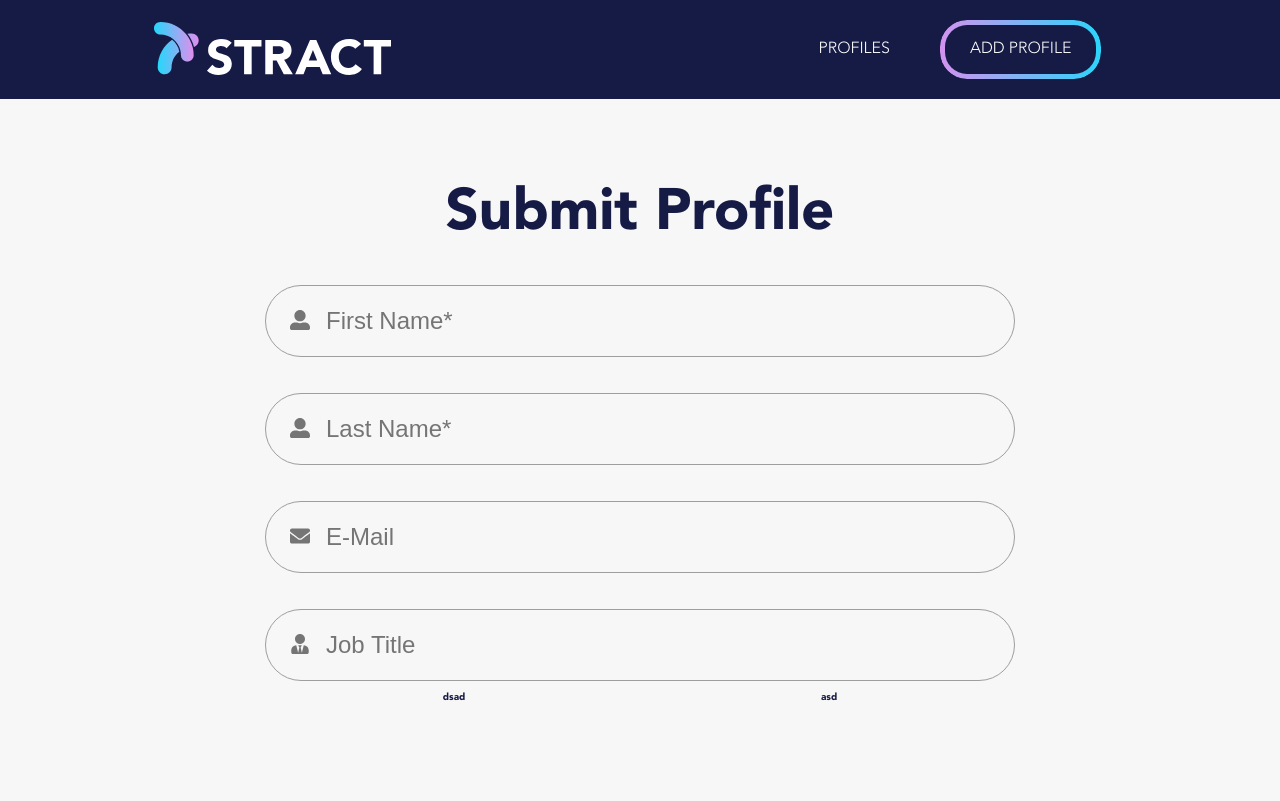
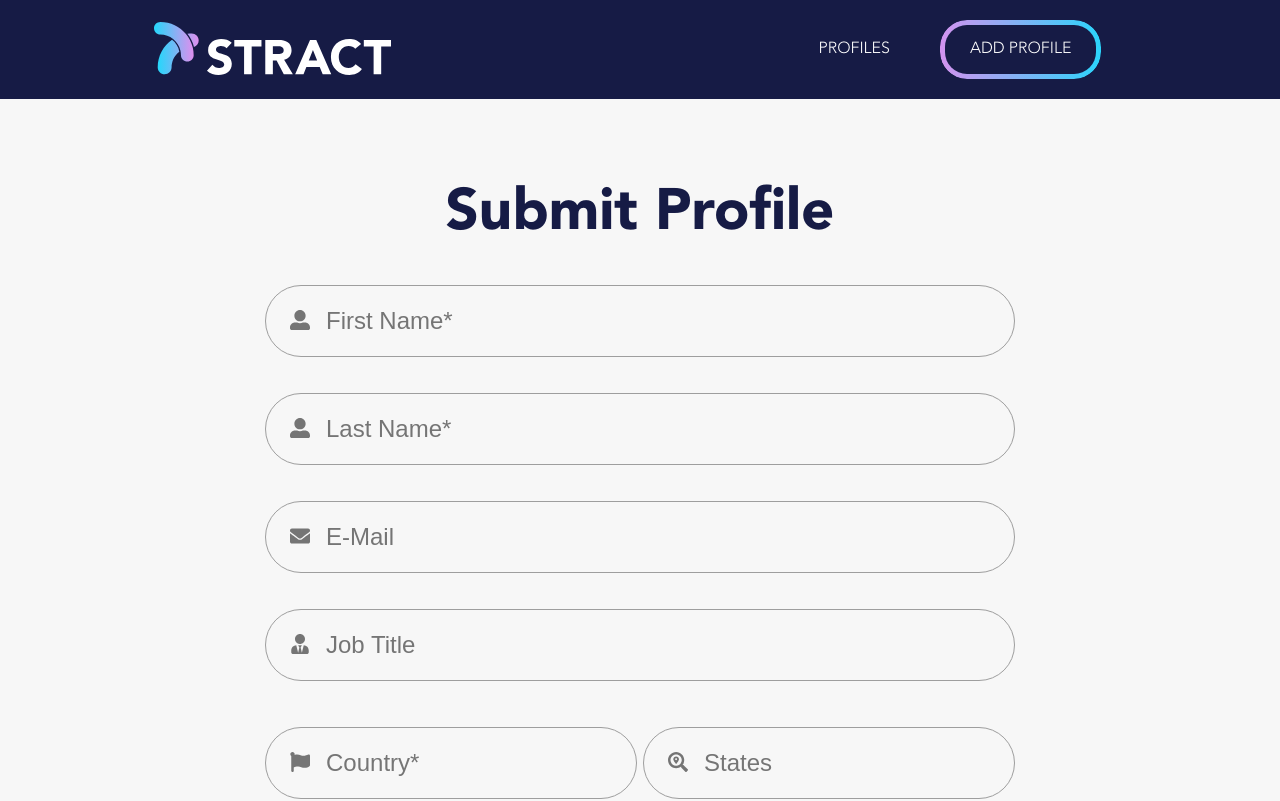
Before and after one commit to Yasser-Shehab/lirten-frontend-task, a React (Create React App) app: page /add in a window 1280 px wide. Shown: the top 801 px of the page. Built offline with nearby package versions, Linux system fonts and the light colour scheme.

Commit message:
Created All Submit form elements

```diff
--- a/package.json
+++ b/package.json
@@ -11,6 +11,7 @@
     "formik": "^2.2.9",
     "node-sass": "^7.0.1",
     "react": "^18.1.0",
+    "react-country-region-selector": "^3.4.0",
     "react-dom": "^18.1.0",
     "react-icons": "^4.3.1",
     "react-redux": "^8.0.1",
--- a/src/components/CreateForm/CreateForm.jsx
+++ b/src/components/CreateForm/CreateForm.jsx
@@ -1,12 +1,27 @@
 import "./CreateForm.scss";
-import { Formik, Form } from "formik";
+import { Formik, Form, Field } from "formik";
 import Input from "../Input/Input";
-import { FaEnvelope, FaUserAlt, FaUserTie } from "react-icons/fa";
+import { FaEnvelope, FaUserAlt, FaUserTie, FaFlag, FaSearchLocation } from "react-icons/fa";
 import Button from "../Button/Button";
 import * as Yup from "yup";
+import axios from "axios";
 import Dropdown from "../Dropdown/Dropdown";
+import { useState } from "react";
+// import { CountryDropdown, RegionDropdown, CountryRegionData } from "react-country-region-selector";
 
 function CreateForm() {
+  // const [country, setCountry] = useState("");
+  // const [state, setstate] = useState("");
+
+  // console.log(country);
+  // console.log(state);
+
+  // const selectCountry = (val) => {
+  //   setCountry((prev) => (prev = val));
+  // };
+  // const selectState = (val) => {
+  //   setstate((prev) => (prev = val));
+  // };
   const validate = Yup.object({
     firstname: Yup.string()
       .max(15, "Cant be more than 15 Characters")
@@ -16,6 +31,8 @@ function CreateForm() {
       .required("This field is Required"),
     email: Yup.string().email("Email is Invalid"),
     jobTitle: Yup.string().max(20, "Cant be more than 20 Characters"),
+    country: Yup.string().required("This field is Required"),
+    state: Yup.string().required("This field is Required"),
   });
   return (
     <Formik
@@ -28,8 +45,10 @@ function CreateForm() {
         state: "",
       }}
       validationSchema={validate}
-      onSubmit={(values) => {
-        console.log(values);
+      onSubmit={async (values) => {
+        const response = await axios.post("http://localhost:4000/api/profile/", values);
+        console.log(response);
+        return response.data;
       }}
     >
       {(formik) => (
@@ -37,7 +56,6 @@ function CreateForm() {
           <div className="form-title">
             {console.log(formik.values)}
             <h1>Submit Profile</h1>
-
             <Form>
               <Input placeholder="First Name*" name="firstname" type="text">
                 <FaUserAlt />
@@ -51,7 +69,15 @@ function CreateForm() {
               <Input placeholder="Job Title" name="jobTitle" type="text">
                 <FaUserTie />
               </Input>
-              <Dropdown />
+              <div className="countires-container">
+                <Input placeholder="Country*" name="country" type="text">
+                  <FaFlag />
+                </Input>
+                <Input placeholder="States" name="state" type="text">
+                  <FaSearchLocation />
+                </Input>
+              </div>
+
               <Button type="submit" valid={formik.isValid} />
             </Form>
           </div>
--- a/src/components/CreateForm/CreateForm.scss
+++ b/src/components/CreateForm/CreateForm.scss
@@ -2,6 +2,10 @@
   max-width: 750px;
   margin: 0 auto;
   margin-top: 8rem;
+  margin-bottom: 3rem;
+  @media (max-width: 768px) {
+    width: 90vw;
+  }
 }
 
 .form-title {
@@ -46,3 +50,11 @@
 .is-invalid {
   border: 2px solid #de1b1b;
 }
+
+.countires-container {
+  display: flex;
+  justify-content: space-between;
+  @media (max-width: 768px) {
+    flex-direction: column;
+  }
+}
--- a/src/components/Dropdown/Dropdown.jsx
+++ b/src/components/Dropdown/Dropdown.jsx
@@ -1,12 +1,74 @@
 import "./Dropdown.scss";
+import { ErrorMessage, useField } from "formik";
+import { useState, useEffect } from "react";
 
-function Dropdown() {
-  return (
-    <div className="drop-container">
-      <div className="select-input">dsad</div>
-      <div className="select-input">asd</div>
-    </div>
-  );
+function Dropdown({ type, ...props }) {
+  const [field, meta] = useField(props);
+  const contries = [
+    { id: "1", name: "Egypt" },
+    { id: "2", name: "Bahrain" },
+    { id: "3", name: "Germany" },
+  ];
+  const states = [
+    { id: "1", countryId: "1", name: "Cairo" },
+    { id: "2", countryId: "1", name: "Aswan" },
+    { id: "3", countryId: "1", name: "Alexandria" },
+    { id: "4", countryId: "1", name: "Damietta " },
+    { id: "5", countryId: "1", name: "Faiyum" },
+    { id: "6", countryId: "1", name: "Beni Suef" },
+    { id: "7", countryId: "2", name: "Capital Governorate" },
+    { id: "8", countryId: "2", name: "Muharraq Governorate" },
+    { id: "9", countryId: "2", name: "Northern Governorate" },
+    { id: "10", countryId: "2", name: "Southern Governorate" },
+  ];
+  const [country, setCountry] = useState([]);
+  const [state, setState] = useState([]);
+
+  useEffect(() => {
+    setCountry(contries);
+  }, []);
+
+  const handleCountry = (id) => {
+    const dt = states.filter((country) => country.countryId === id);
+    setState(dt);
+  };
+
+  if (type === "country") {
+    return (
+      <div className="drop-container">
+        <div className="select-input">
+          <select {...field} {...props} onChange={(e) => handleCountry(e.target.value)}>
+            <option value="0">Select Country</option>
+
+            {country.map((ctr, index) => {
+              return (
+                <option key={index} value={ctr.name} country_id={ctr.id}>
+                  {ctr.name}
+                </option>
+              );
+            })}
+          </select>
+        </div>
+      </div>
+    );
+  }
+  if (type === "state") {
+    return (
+      <div className="drop-container">
+        <div className="select-input">
+          <select {...field} {...props}>
+            {state.map((state, index) => {
+              return (
+                <option key={index} value={state.name} country_id={state.countryId}>
+                  {state.name}
+                </option>
+              );
+            })}
+          </select>
+        </div>
+      </div>
+    );
+  }
 }
 
 export default Dropdown;
--- a/src/components/Input/Input.jsx
+++ b/src/components/Input/Input.jsx
@@ -1,6 +1,5 @@
 import "./Input.scss";
 import { ErrorMessage, useField } from "formik";
-import { $CombinedState } from "@reduxjs/toolkit";
 
 function Input({ children, ...props }) {
   const [field, meta] = useField(props);
```
Also changed, not shown: src/store/services/profileService.js (+44 -0 lines), 1 other file (tests, documents, lock files or other folders).
